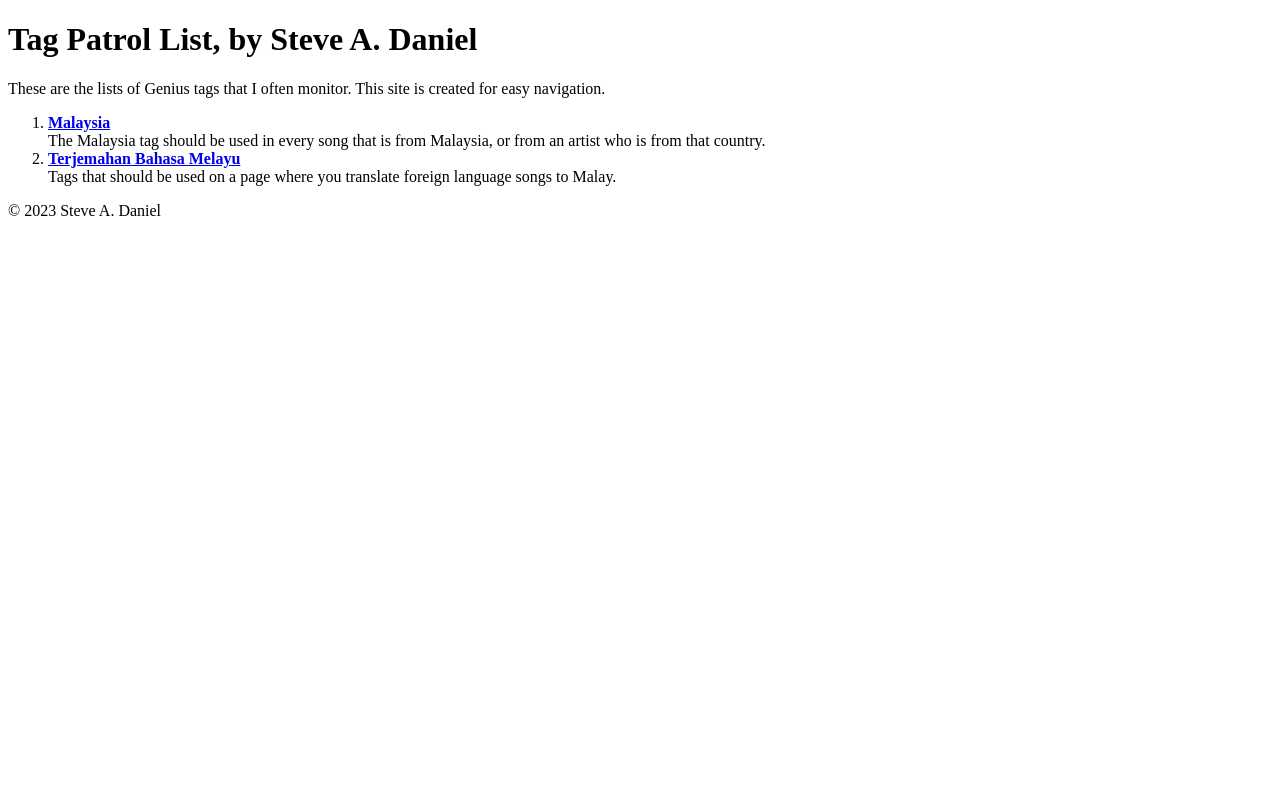
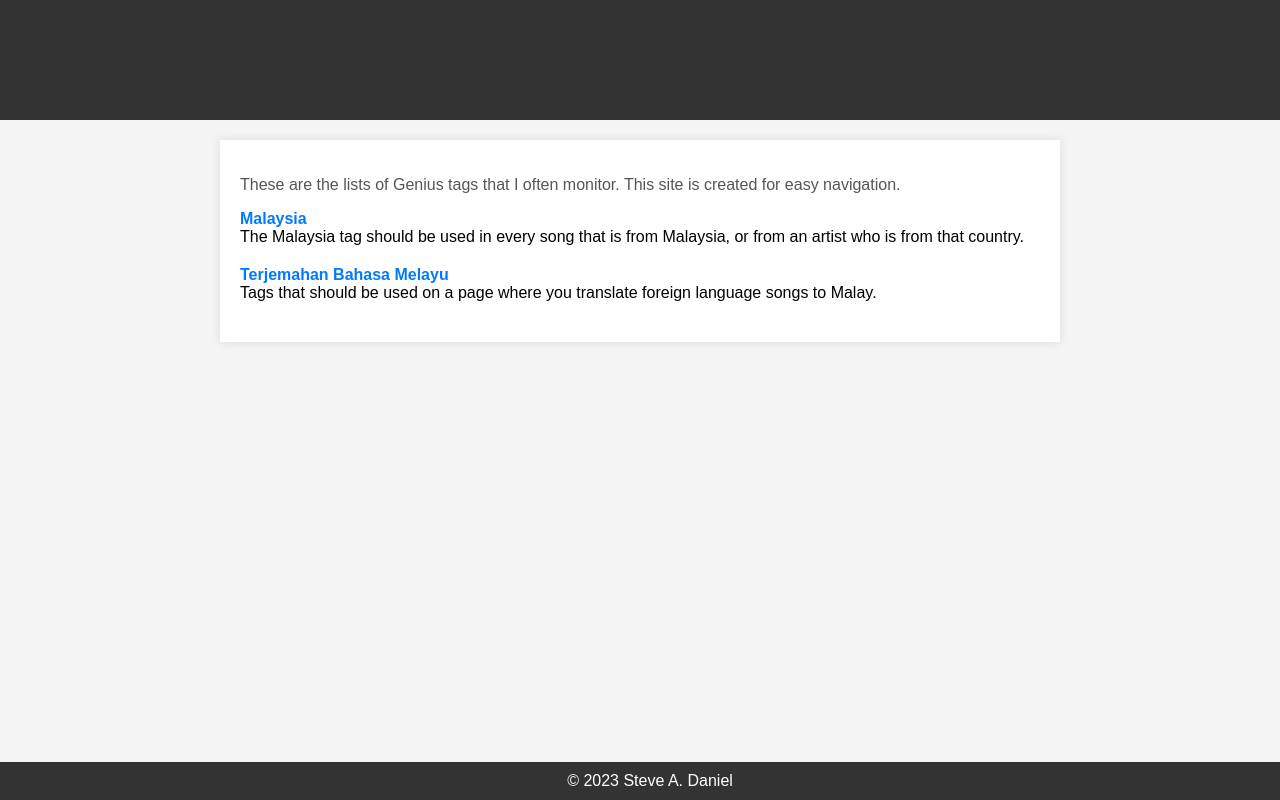
Before and after one commit to itzstevehereyo/gen-mentorship-portfolio, a plain HTML site: page index.html in a window 1280 px wide. Drawn offline with Linux system fonts and the light colour scheme.

Commit message:
index.html

```diff
--- a/index.html
+++ b/index.html
@@ -4,10 +4,75 @@
     <meta charset="UTF-8">
     <meta name="viewport" content="width=device-width, initial-scale=1.0">
     <title>Tag Patrol List by Steve A. Daniel</title>
+    <style>
+        body {
+            font-family: 'Arial', sans-serif;
+            background-color: #f4f4f4;
+            margin: 0;
+            padding: 0;
+            box-sizing: border-box;
+        }
+
+        header {
+            background-color: #333;
+            color: #fff;
+            text-align: center;
+            padding: 20px;
+        }
+
+        main {
+            max-width: 800px;
+            margin: 20px auto;
+            padding: 20px;
+            background-color: #fff;
+            box-shadow: 0 0 10px rgba(0, 0, 0, 0.1);
+        }
+
+        h1 {
+            color: #333;
+        }
+
+        p {
+            color: #555;
+        }
+
+        ol {
+            list-style-type: none;
+            padding: 0;
+        }
+
+        li {
+            margin-bottom: 20px;
+        }
+
+        a {
+            color: #007bff;
+            text-decoration: none;
+            font-weight: bold;
+        }
+
+        a:hover {
+            color: #0056b3;
+        }
+
+        footer {
+            text-align: center;
+            padding: 10px;
+            background-color: #333;
+            color: #fff;
+            position: fixed;
+            bottom: 0;
+            width: 100%;
+        }
+    </style>
 </head>
 <body>
 
+    <header>
         <h1>Tag Patrol List, by Steve A. Daniel</h1>
+    </header>
+
+    <main>
         <p>These are the lists of Genius tags that I often monitor. This site is created for easy navigation.</p>
 
         <ol>
@@ -20,8 +85,11 @@
                 Tags that should be used on a page where you translate foreign language songs to Malay.
             </li>
         </ol>
+    </main>
 
-    <p>&#169; 2023 Steve A. Daniel</p>
+    <footer>
+        &copy; 2023 Steve A. Daniel
+    </footer>
 
 </body>
 </html>
```
Lines whose indentation alone changed are shown as unchanged.
